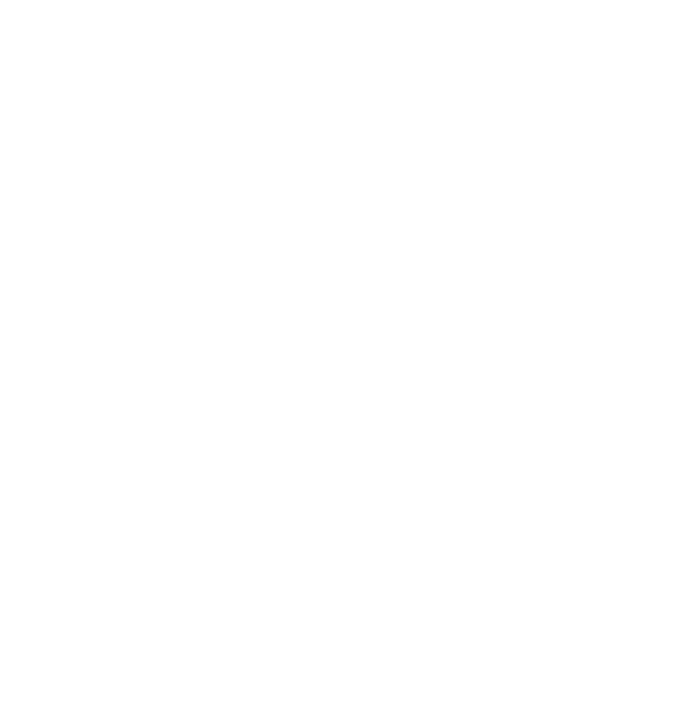
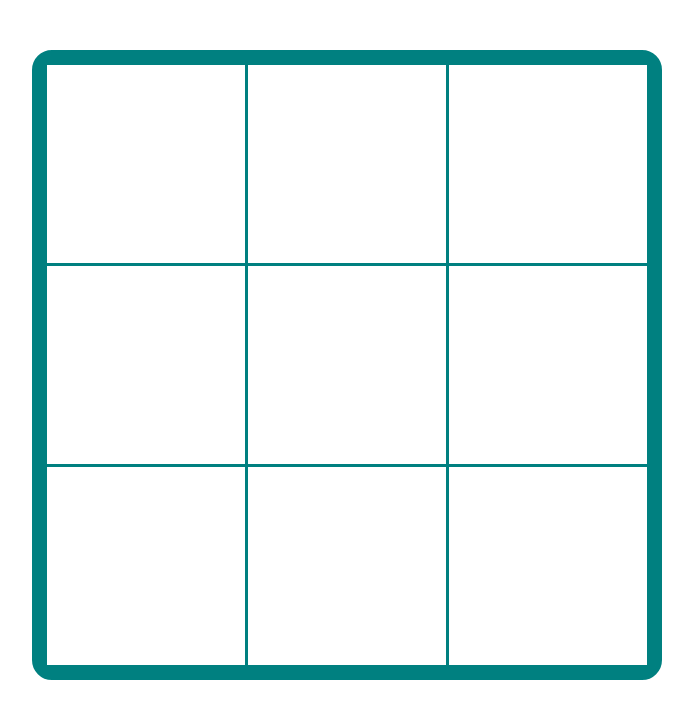
Before and after one commit to osamaalkhazali/Tic-tac-toe, a plain HTML site: page index.html in a window 1280 px wide. Shown: the whole page, without its empty margins (293-986 px from the left). Drawn offline with Linux system fonts and the light colour scheme.

Commit message:
add JS file

```diff
--- a/CSS/index.scss
+++ b/CSS/index.scss
@@ -2,3 +2,34 @@
   margin: 0;
   padding: 0;
 }
+
+.game {
+  border: 5px solid teal;
+  width: 600px;
+  height: 600px;
+  margin: 50px auto;
+  display: grid;
+  background-color: teal;
+  overflow: hidden;
+  grid-template-columns: 198px 198px 198px;
+  grid-template-rows:198px 198px 198px ;
+  gap: 3px;
+  padding: 10px;
+  -webkit-border-radius: 20px;
+  -moz-border-radius: 20px;
+  -ms-border-radius: 20px;
+  -o-border-radius: 20px;
+  border-radius: 20px;
+
+
+  .square {
+  background-color: white;
+  text-align: center;
+  color: orange;
+  font-size: 100px;
+  display: flex;
+  align-items: center;
+  justify-content: center;
+  }
+
+}
--- /dev/null
+++ b/JS/index.js
@@ -0,0 +1,13 @@
+let squares = document.querySelectorAll('.square')
+let playerTurn = "Player 1"
+// player 1 is X
+// player 2 is O
+
+squares.forEach(square => square.onclick = function () {
+  if (square.innerHTML == "" ) {
+    playerTurn == "Player 1" ? square.innerHTML = "X" : square.innerHTML = "O"
+    playerTurn == "Player 1" ? playerTurn = "Player 2" : playerTurn = "Player 1"
+  }
+
+
+})
--- a/index.html
+++ b/index.html
@@ -3,9 +3,22 @@
 <head>
   <meta charset="UTF-8">
   <meta name="viewport" content="width=device-width, initial-scale=1.0">
+  <link rel="stylesheet" href="./CSS/index.css">
   <title>Tic Tac Toe</title>
 </head>
 <body>
+  <div class="game">
+    <div class="square" id="s1"></div>
+    <div class="square" id="s2"></div>
+    <div class="square" id="s3"></div>
+    <div class="square" id="s4"></div>
+    <div class="square" id="s5"></div>
+    <div class="square" id="s6"></div>
+    <div class="square" id="s7"></div>
+    <div class="square" id="s8"></div>
+    <div class="square" id="s9"></div>
+  </div>
 
+  <script src="./JS/index.js"></script>
 </body>
 </html>
```
Also changed, not shown: CSS/index.css, 1 other file.
